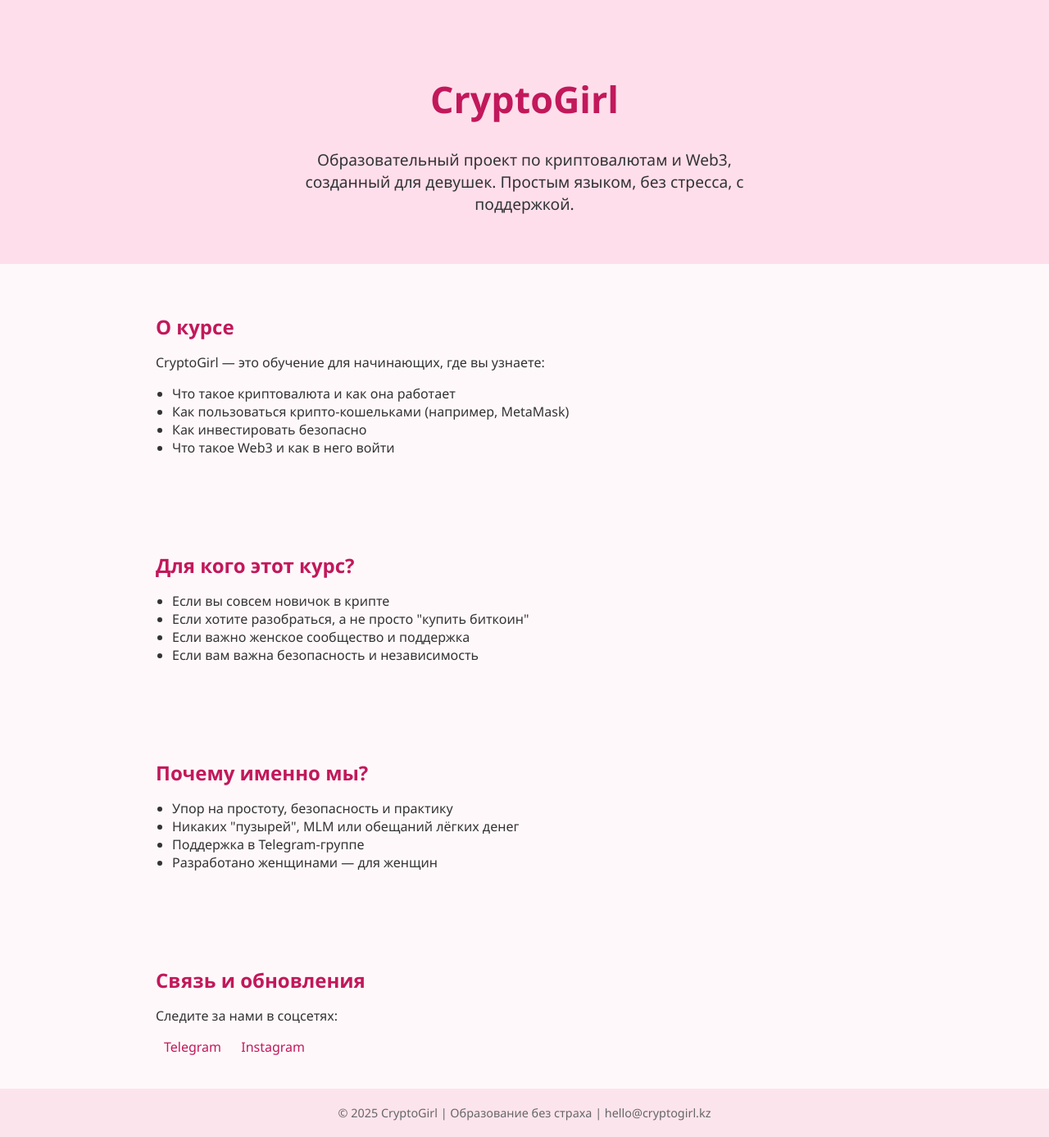
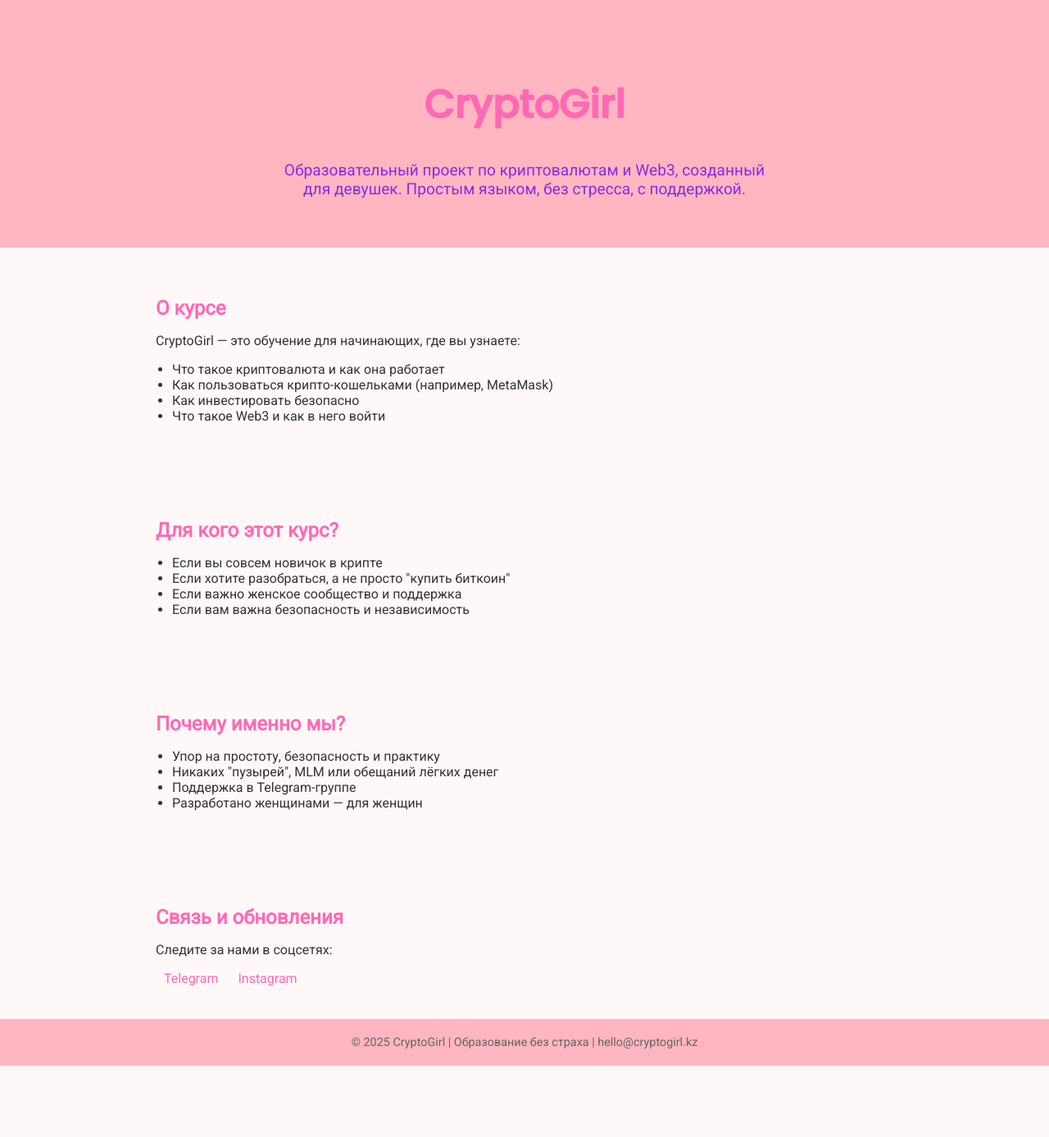
Before and after one commit to Artur382005/cryptogirl, a plain HTML site: page index.html in a window 1280 px wide. Shown: the whole page at 82% size. After the commit the page ends 1300 px from the top, so only its background shows below. Drawn offline with Linux system fonts and the light colour scheme.

Commit message:
index.html

```diff
--- a/index.html
+++ b/index.html
@@ -2,32 +2,35 @@
 <html lang="ru">
 <head>
   <meta charset="UTF-8" />
-  <meta name="viewport" content="width=device-width, initial-scale=1.0"/>
+  <meta name="viewport" content="width=device-width, initial-scale=1.0" />
   <title>CryptoGirl — Курс по криптовалютам для девушек</title>
+  <link href="https://fonts.googleapis.com/css2?family=Poppins:wght@500&family=Roboto:wght@400&display=swap" rel="stylesheet">
   <style>
     body {
-      font-family: 'Segoe UI', sans-serif;
-      background: #fff8fa;
+      font-family: 'Roboto', sans-serif;
+      background: #FFF8F8;
       margin: 0;
       padding: 0;
       color: #333;
     }
 
     header {
-      background-color: #ffdeeb;
+      background-color: #FFB6C1;
       text-align: center;
       padding: 60px 20px;
     }
 
     header h1 {
-      font-size: 2.8rem;
-      color: #c2185b;
+      font-family: 'Poppins', sans-serif;
+      font-size: 3rem;
+      color: #FF69B4;
     }
 
     header p {
       font-size: 1.2rem;
       max-width: 600px;
       margin: 0 auto;
+      color: #8A2BE2;
     }
 
     section {
@@ -37,7 +40,7 @@
     }
 
     h2 {
-      color: #c2185b;
+      color: #FF69B4;
       margin-bottom: 15px;
     }
 
@@ -46,7 +49,7 @@
     }
 
     footer {
-      background: #fce4ec;
+      background: #FFB6C1;
       text-align: center;
       padding: 20px;
       font-size: 0.9rem;
@@ -55,7 +58,7 @@
 
     .socials a {
       margin: 0 10px;
-      color: #c2185b;
+      color: #FF69B4;
       text-decoration: none;
     }
   </style>
```
